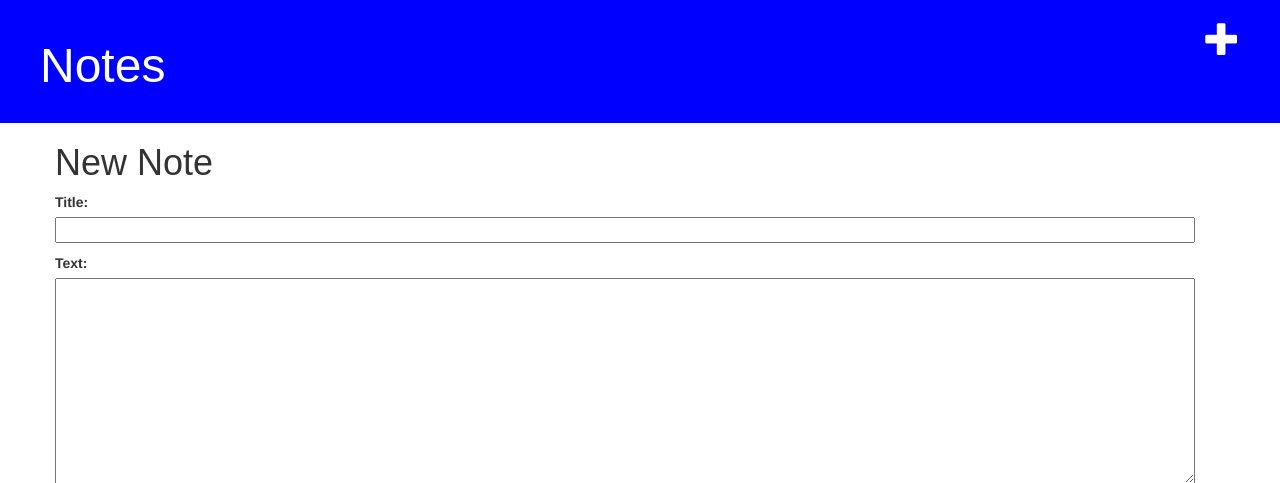
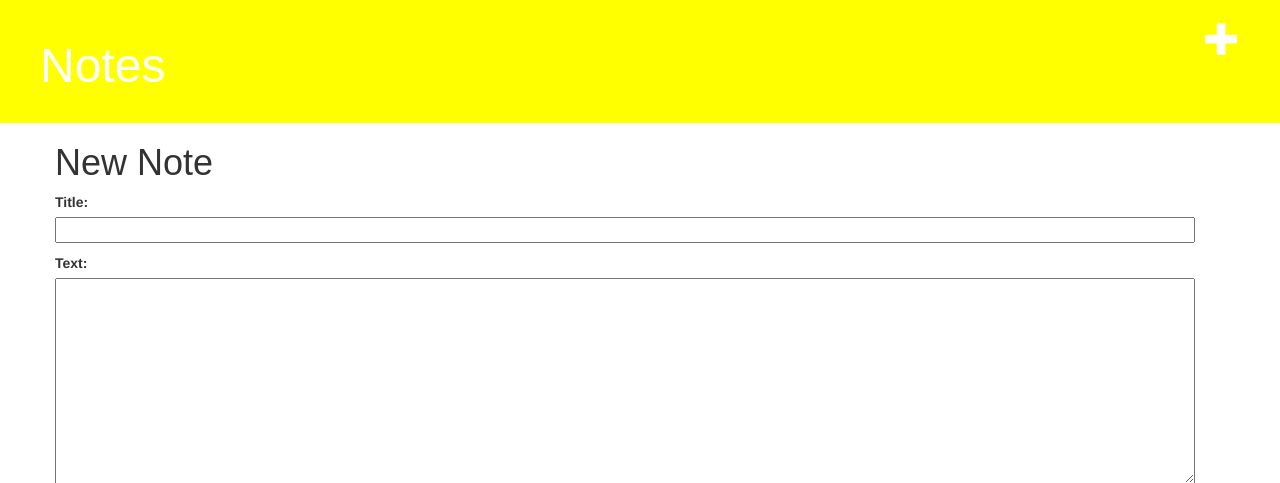
Before and after one commit to cbuto/django-app-travis, a Django app: page /post/new/ in a window 1280 px wide. Shown: the top 483 px of the page. Run offline with Django 3.2, Linux system fonts and the light colour scheme; some libraries are stand-ins or nearby versions.

```diff
--- a/django-app/note/static/css/notes.css
+++ b/django-app/note/static/css/notes.css
@@ -1,5 +1,5 @@
 .header {
-    background-color: blue;
+    background-color: yellow;
     margin-top: 0;
     padding: 20px 20px 20px 40px;
 }
```
Also changed, not shown: .travis.yml, 1 other file.
